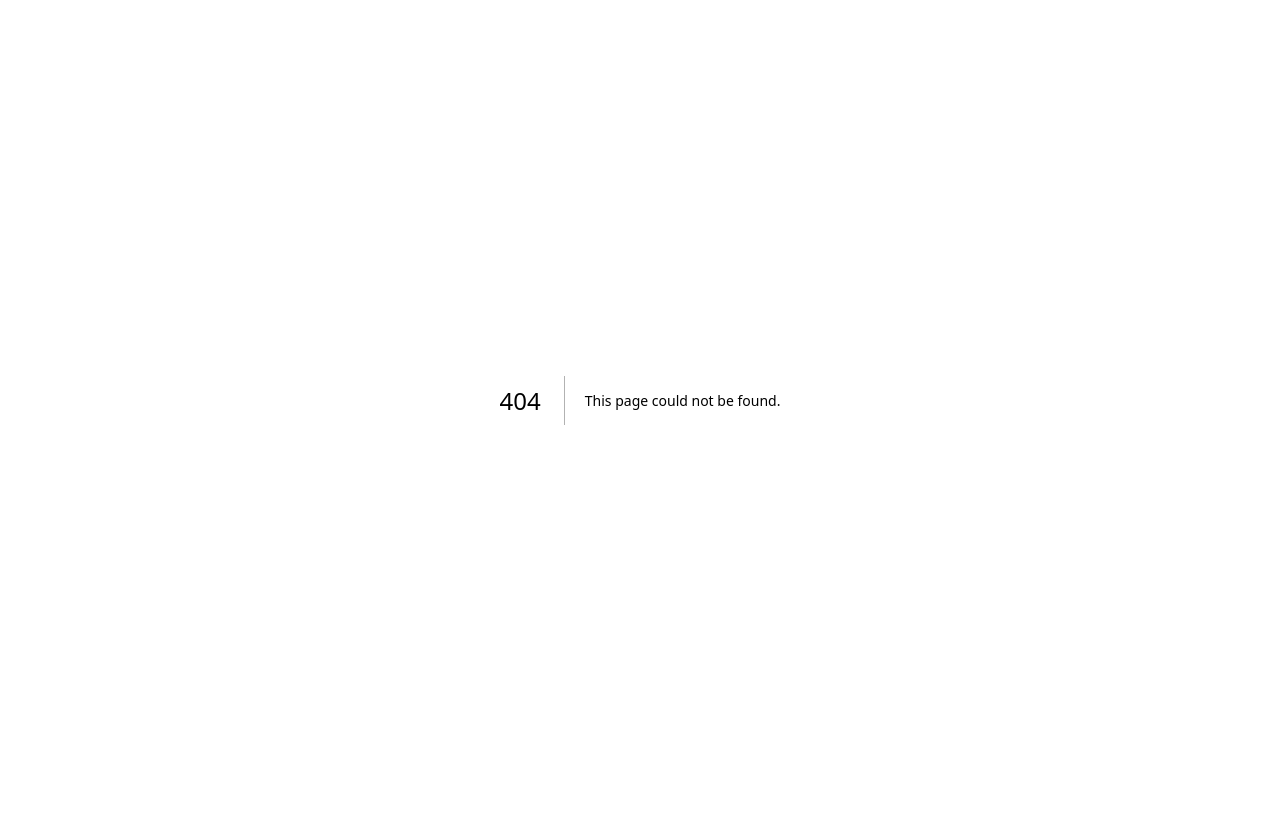
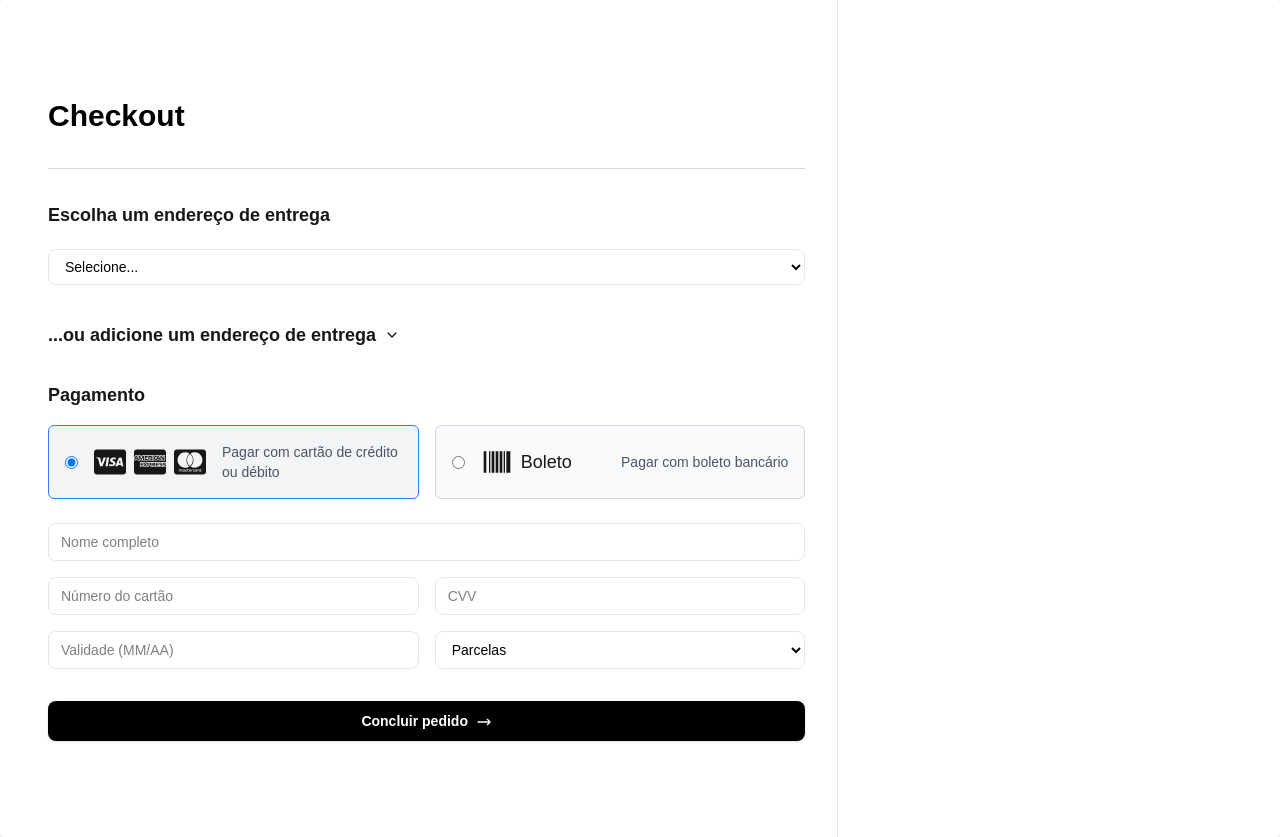
Before and after one commit to vitortux/coda-e-dorme-front-end, a Next.js app: page /checkout in a window 1280 px wide. Before the commit this address had no page. Before the commit the page ends 800 px from the top, so only its background shows below. Built offline with nearby package versions, Linux system fonts and the light colour scheme.

Commit message:
wip: front-end da lógica de checkout, falta validações e integrações com o back

```diff
--- a/app/cart/page.tsx
+++ b/app/cart/page.tsx
@@ -1,6 +1,6 @@
 "use client";
 
-import CartItem from "@/components/CartItem";
+import CartItem from "@/components/CartItemCard";
 import { CartContext } from "@/context/CartContext";
 import { getAddress } from "@/service/cep";
 import { useRouter } from "next/navigation";
@@ -161,6 +161,7 @@ export default function Cart() {
                   </p>
                 </div>
                 <button
+                  onClick={() => router.push("/checkout")}
                   type="button"
                   className="cursor-pointer w-full text-center bg-black rounded-xl py-3 px-6 font-semibold text-lg text-white transition duration-200 transform hover:scale-102"
                 >
--- /dev/null
+++ b/app/checkout/page.tsx
@@ -0,0 +1,98 @@
+"use client";
+
+import { useContext, useState } from "react";
+import { AuthContext } from "@/context/AuthContext";
+import OrderSummary from "@/components/OrderSummary";
+import PaymentMethodSelector from "@/components/PaymentMethodSelector";
+import AdressInfoForm from "@/components/AdressInfoForm";
+import { AddressType } from "@/types/adress";
+import { FormProvider, useForm } from "react-hook-form";
+import { FiChevronDown, FiPlus } from "react-icons/fi";
+import SubmitButton from "@/components/SubmitButton";
+
+export default function Cart() {
+  const [aberto, setAberto] = useState(false);
+  const { user } = useContext(AuthContext);
+  const form = useForm();
+
+  return (
+    <div className="relative z-10 after:contents-[''] after:absolute after:z-0 after:h-full xl:after:w-1/3 after:top-0 after:right-0 after:bg-gray-100 bg-gray-100 flex justify-center xl:items-center xl:justify-center min-h-screen">
+      <div className="w-full max-w-7xl px-8 md:px-10 lg:px-12 mx-auto relative z-10 rounded shadow-lg bg-white">
+        <div className="grid grid-cols-12">
+          {/* Coluna esquerda */}
+          <div className="col-span-12 xl:col-span-8 lg:pr-8 pt-14 pb-8 lg:py-24 w-full max-xl:max-w-3xl max-xl:mx-auto">
+            <div className="flex items-center justify-between pb-8 border-b border-gray-300">
+              <h2 className="font-manrope font-bold text-3xl leading-10 text-black">
+                Checkout
+              </h2>
+            </div>
+
+            {/* Select de endereço */}
+            <div className="mt-8">
+              <h3 className="text-lg font-semibold mb-4">
+                Escolha um endereço de entrega
+              </h3>
+              <select
+                id="endereco_entrega"
+                required
+                className="text-black border border-gray-200 rounded-lg px-3 py-2 mt-1 mb-1 text-sm w-full"
+              >
+                <option value="">Selecione...</option>
+                {user?.endereco_entrega.map((endereco) => (
+                  <option key={endereco.id} value={endereco.id}>
+                    {endereco.logradouro}, {endereco.numero} - {endereco.bairro}
+                    , {endereco.cidade}, {endereco.estado}
+                  </option>
+                ))}
+              </select>
+            </div>
+
+            <button
+              type="button"
+              onClick={() => setAberto((prev) => !prev)}
+              className="flex items-center gap-2 mt-8 cursor-pointer transition-colors duration-300 ease-in-out"
+            >
+              <span className="text-lg font-semibold">
+                ...ou adicione um endereço de entrega
+              </span>
+              <FiChevronDown
+                className={`transition-transform duration-300 ease-in-out ${
+                  aberto ? "rotate-180 -translate-y-0.5" : "translate-y-0"
+                }`}
+              />
+            </button>
+
+            {aberto && (
+              <FormProvider {...form}>
+                <form className="mt-8 border-b border-gray-200">
+                  <AdressInfoForm addressType={AddressType.Entrega} />
+                  <button
+                    type="button"
+                    className="mb-4 inline-flex items-center justify-center gap-2 px-4 py-2 text-black text-sm font-medium rounded-lg transition-colors duration-200 hover:bg-gray-100 cursor-pointer"
+                  >
+                    <FiPlus className="w-4 h-4" />
+                    Adicionar endereço
+                  </button>
+                </form>
+              </FormProvider>
+            )}
+
+            {/* Pagamento */}
+            <div className="mt-8">
+              <PaymentMethodSelector />
+            </div>
+
+            <div className="mt-8">
+              <SubmitButton text="Concluir pedido" />
+            </div>
+          </div>
+
+          {/* Coluna direita */}
+          <div className="col-span-12 xl:col-span-4 w-full max-xl:px-6 max-w-3xl xl:max-w-lg mx-auto lg:pl-8 py-24 xl:border-l border-gray-200">
+            <OrderSummary />
+          </div>
+        </div>
+      </div>
+    </div>
+  );
+}
--- /dev/null
+++ b/components/CreditCardForm.tsx
@@ -0,0 +1,52 @@
+"use client";
+
+export default function CreditCardForm() {
+  return (
+    <div className="mt-6 grid gap-4">
+      {/* Nome completo em linha inteira */}
+      <input
+        type="text"
+        placeholder="Nome completo"
+        className="text-black border border-gray-200 rounded-lg px-3 py-2 text-sm w-full"
+        required
+      />
+
+      {/* Primeira linha: número do cartão e CVV */}
+      <div className="grid grid-cols-1 md:grid-cols-2 gap-4">
+        <input
+          type="text"
+          placeholder="Número do cartão"
+          className="text-black border border-gray-200 rounded-lg px-3 py-2 text-sm w-full"
+          required
+        />
+        <input
+          type="text"
+          placeholder="CVV"
+          className="text-black border border-gray-200 rounded-lg px-3 py-2 text-sm w-full"
+          required
+        />
+      </div>
+
+      {/* Segunda linha: validade e parcelas */}
+      <div className="grid grid-cols-1 md:grid-cols-2 gap-4">
+        <input
+          type="text"
+          placeholder="Validade (MM/AA)"
+          className="text-black border border-gray-200 rounded-lg px-3 py-2 text-sm w-full"
+          required
+        />
+        <select
+          className="text-black border border-gray-200 rounded-lg px-3 py-2 text-sm w-full"
+          required
+        >
+          <option value="">Parcelas</option>
+          {[...Array(6)].map((_, i) => (
+            <option key={i + 1} value={i + 1}>
+              {i + 1}x sem juros
+            </option>
+          ))}
+        </select>
+      </div>
+    </div>
+  );
+}
--- a/components/Header.tsx
+++ b/components/Header.tsx
@@ -3,23 +3,22 @@
 import { AuthContext } from "@/context/AuthContext";
 import { useRouter } from "next/navigation";
 import { useContext } from "react";
-import { FiSearch, FiShoppingCart, FiUser, FiLogOut } from "react-icons/fi";
+import { FiLogOut, FiSearch, FiShoppingCart, FiUser } from "react-icons/fi";
 
 export default function Header() {
   const router = useRouter();
   const { isAuthenticated, signOut } = useContext(AuthContext);
 
-  const handleLogin = () => {
+  function handleLogin() {
     router.push("/login");
-  };
+  }
 
-  const handleLogout = () => {
+  function handleLogout() {
     signOut();
-  };
+  }
 
   return (
     <header className="w-full px-8 md:px-32 py-5 flex items-center justify-between bg-white shadow-sm border-b border-gray-300">
-      {/* Logo */}
       <div className="flex items-center">
         <img
           src="https://static.nike.com.br/v11-9-0/images/brands/logo.svg"
@@ -28,7 +27,6 @@ export default function Header() {
         />
       </div>
 
-      {/* Navegação */}
       <nav className="hidden lg:flex gap-6 text-gray-700 text-sm font-medium">
         {[
           { label: "Home", href: "/" },
@@ -47,9 +45,7 @@ export default function Header() {
         ))}
       </nav>
 
-      {/* Ações */}
       <nav className="flex items-center gap-4">
-        {/* Barra de pesquisa */}
         <div className="relative hidden md:block">
           <input
             type="text"
@@ -61,7 +57,6 @@ export default function Header() {
           </div>
         </div>
 
-        {/* Login ou Usuário */}
         {isAuthenticated ? (
           <div className="flex items-center gap-4">
             <button
@@ -72,7 +67,6 @@ export default function Header() {
               <FiUser />
             </button>
 
-            {/* Botão de Logout */}
             <button
               onClick={handleLogout}
               className="p-2 hover:scale-110 transition-transform cursor-pointer text-2xl text-gray-800 hover:text-black"
@@ -90,7 +84,6 @@ export default function Header() {
           </button>
         )}
 
-        {/* Carrinho */}
         <button
           className="p-2 hover:scale-110 transition-transform cursor-pointer text-2xl text-gray-800"
           aria-label="Carrinho"
--- /dev/null
+++ b/components/OrderItemCard.tsx
@@ -0,0 +1,32 @@
+"use client";
+
+import { Produto } from "@/types/product";
+
+type OrderItemProps = {
+  product: Produto;
+  quantity: number;
+};
+
+export default function OrderItem({ product, quantity }: OrderItemProps) {
+  return (
+    <div className="flex gap-4 items-start">
+      <img
+        src={`http://localhost:8080${product.imagens[0].diretorioDestino}`}
+        alt={product.nome}
+        className="w-16 h-16 relative flex-shrink-0 object-cover rounded-md"
+      />
+
+      <div className="flex-1">
+        <div className="font-medium">{product.nome}</div>
+        <div className="text-sm text-gray-500">
+          {product.descricao.slice(0, 20)}...
+        </div>
+        <div className="text-sm text-gray-500 mt-1">Quantidade: {quantity}</div>
+      </div>
+
+      <div className="font-medium">
+        R$ {(product.preco * quantity).toFixed(2)}
+      </div>
+    </div>
+  );
+}
--- /dev/null
+++ b/components/OrderSummary.tsx
@@ -0,0 +1,23 @@
+"use client";
+
+import { CartContext } from "@/context/CartContext";
+import { useContext } from "react";
+import OrderItem from "./OrderItemCard";
+
+export default function OrderSummary() {
+  const { cart } = useContext(CartContext);
+
+  return (
+    <div className="mt-8">
+      {/* <div className="pb-8 border-b border-gray-300">
+        {cart.map((item) => (
+          <OrderItem
+            key={item.product.id}
+            product={item.product}
+            quantity={item.quantity}
+          />
+        ))}
+      </div> */}
+    </div>
+  );
+}
--- /dev/null
+++ b/components/PaymentMethodSelector.tsx
@@ -0,0 +1,65 @@
+import { useState } from "react";
+import { FaCcVisa, FaCcAmex, FaCcMastercard } from "react-icons/fa";
+import { RiBarcodeLine } from "react-icons/ri";
+import CreditCardForm from "./CreditCardForm";
+
+export default function PaymentMethodSelector() {
+  const [selected, setSelected] = useState("card");
+
+  return (
+    <div>
+      <h3 className="text-lg font-semibold mb-4">Pagamento</h3>
+      <div className="flex flex-col sm:flex-row gap-4">
+        <label
+          className={`flex-1 border rounded-md p-4 cursor-pointer flex items-center gap-4 ${
+            selected === "card"
+              ? "border-blue-500 bg-gray-100"
+              : "border-gray-300 bg-gray-50"
+          }`}
+        >
+          <input
+            type="radio"
+            name="payment"
+            value="card"
+            checked={selected === "card"}
+            onChange={() => setSelected("card")}
+          />
+          <div className="flex items-center gap-2">
+            <FaCcVisa size={32} />
+            <FaCcAmex size={32} />
+            <FaCcMastercard size={32} />
+          </div>
+          <span className="ml-auto text-sm text-gray-600">
+            Pagar com cartão de crédito ou débito
+          </span>
+        </label>
+
+        <label
+          className={`flex-1 border rounded-md p-4 cursor-pointer flex items-center gap-4 ${
+            selected === "boleto"
+              ? "border-blue-500 bg-gray-100"
+              : "border-gray-300 bg-gray-50"
+          }`}
+        >
+          <input
+            type="radio"
+            name="payment"
+            value="boleto"
+            className="accent-blue-600"
+            checked={selected === "boleto"}
+            onChange={() => setSelected("boleto")}
+          />
+          <div className="flex items-center gap-2">
+            <RiBarcodeLine size={32} />
+            <span className="text-lg font-medium">Boleto</span>
+          </div>
+          <span className="ml-auto text-sm text-gray-600">
+            Pagar com boleto bancário
+          </span>
+        </label>
+      </div>
+
+      {selected === "card" && <CreditCardForm />}
+    </div>
+  );
+}
--- a/types/auth_types.ts
+++ b/types/auth_types.ts
@@ -1,4 +1,5 @@
 export type Address = {
+  id: number;
   cep: string;
   logradouro: string;
   numero: string;
```
Also changed, not shown: components/CartItemCard.tsx (renamed from components/CartItem.tsx).
